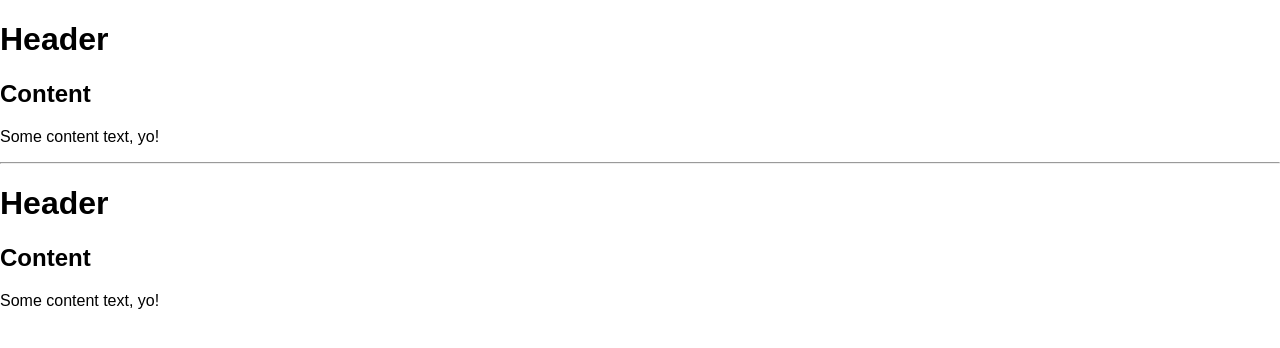
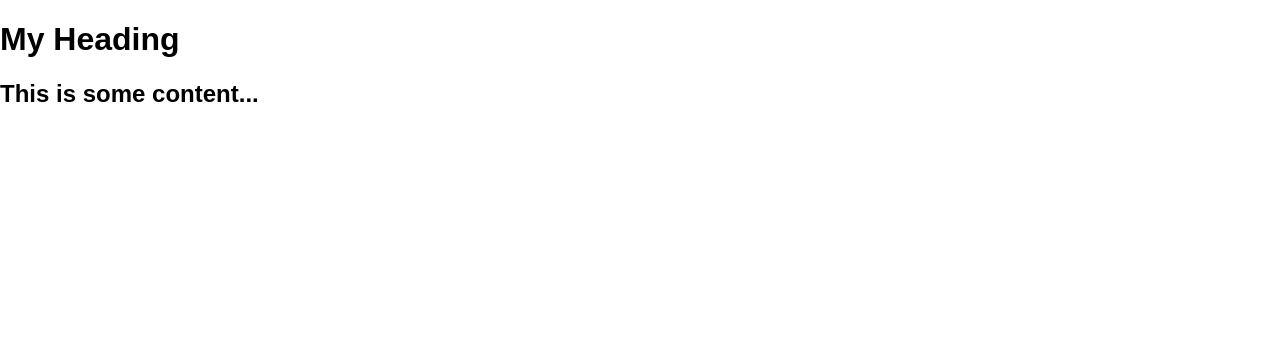
Before and after one commit to m0nq/reactpractice, a React (Create React App) app: page / in a window 1280 px wide. Shown: the top 348 px of the page. Built offline with nearby package versions, Linux system fonts and the light colour scheme.

Commit message:
Pass simple data to components from props attributes

```diff
--- a/src/App.js
+++ b/src/App.js
@@ -6,29 +6,8 @@ class App extends Component {
     render() {
         return (
             <div>
-                <Header></Header>
-                <Content></Content>
-            </div>
-        );
-    }
-}
-
-class Header extends Component {
-    render() {
-        return (
-            <div>
-                <h1>Header</h1>
-            </div>
-        );
-    }
-}
-
-class Content extends Component {
-    render() {
-        return (
-            <div>
-                <h2>Content</h2>
-                <p>Some content text, yo!</p>
+              <h1>{this.props.headerText}</h1>
+              <h2>{this.props.content}</h2>
             </div>
         );
     }
--- a/src/index.js
+++ b/src/index.js
@@ -5,11 +5,9 @@ import App from './App';
 import registerServiceWorker from './registerServiceWorker';
 
 ReactDOM.render(
-    <div>
-        <App></App>
-        <hr/>
-        <App/>
-    </div>, document.getElementById('react-element')
+  <div>
+    <App headerText="My Heading" content="This is some content..."></App>
+  </div>, document.getElementById('react-element')
 );
 
 registerServiceWorker();
```
Also changed, not shown: 1 other file (tests, documents, lock files or other folders).
